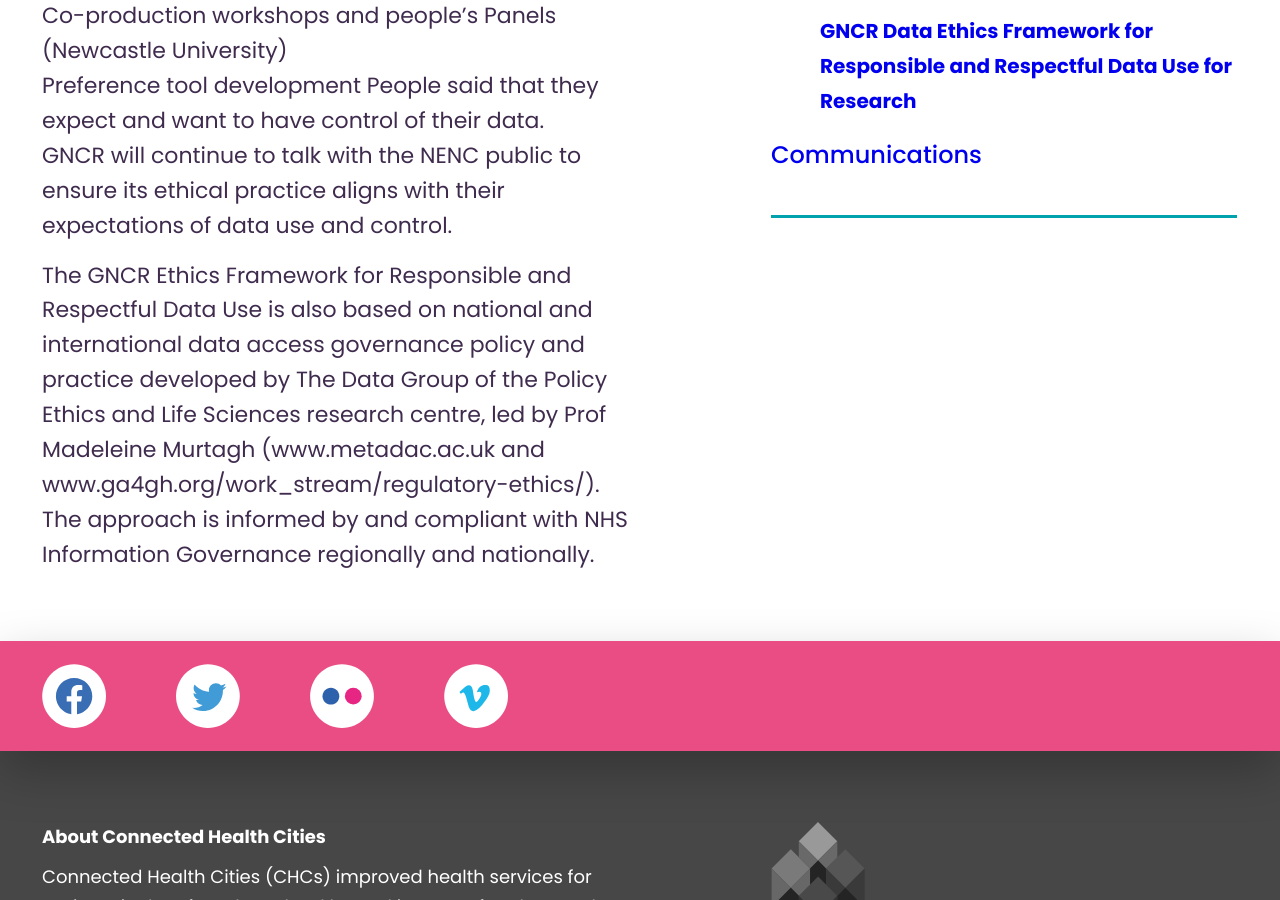
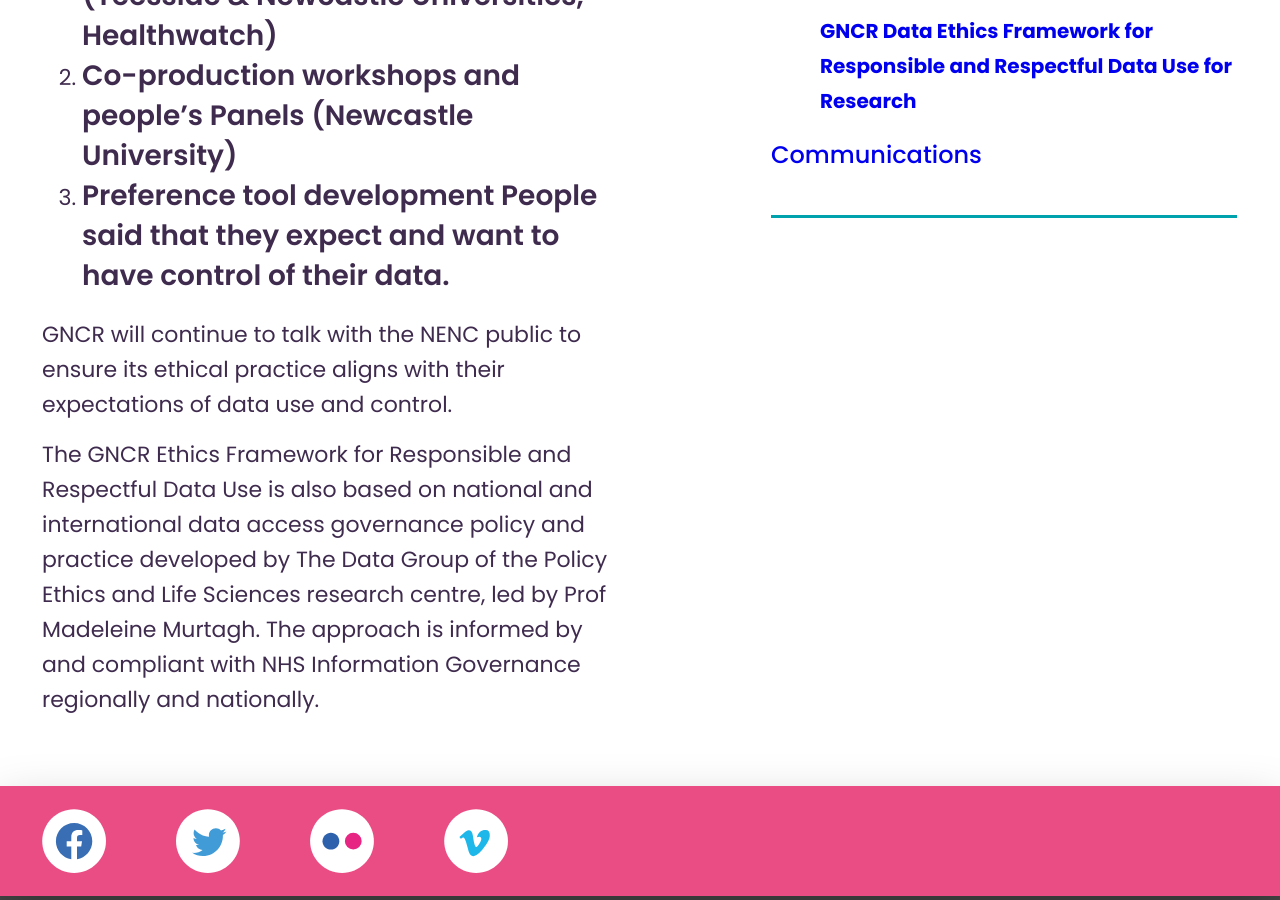
Before and after one commit to connectedhealthcities/connectedhealthcities, a Jekyll site: the page built from north-east-and-north-cumbria/public-engagement-and-ethics/gncr-data-ethics-framework-for-responsible-and-respectful-data-use-for-research.md, in a window 1280 px wide and 900 px high, scrolled down 1118 px. Built offline with Jekyll 4.4.1, drawn with Linux system fonts in a browser that asks for light colours; our own code applies the rules of GitHub Pages for plain Markdown files.

Commit message:
Update gncr-data-ethics-framework-for-responsible-and-respectful-data-use-for-research.md

```diff
--- a/north-east-and-north-cumbria/public-engagement-and-ethics/gncr-data-ethics-framework-for-responsible-and-respectful-data-use-for-research.md
+++ b/north-east-and-north-cumbria/public-engagement-and-ethics/gncr-data-ethics-framework-for-responsible-and-respectful-data-use-for-research.md
@@ -12,10 +12,13 @@ resources:
 Understanding public views about data sharing has been central in shaping the GNCR Ethics Framework.
 
 CHC NENC has undertaken a range of public engagement exercises and research with NENC publics.
-- Focus groups with people of NENC (Teesside & Newcastle Universities, Healthwatch)
-- Co-production workshops and people’s Panels (Newcastle University)
-- Preference tool development People said that they expect and want to have control of their data.
+
+1. Focus groups with people of NENC (Teesside & Newcastle Universities, Healthwatch)
+
+2. Co-production workshops and people’s Panels (Newcastle University)
+
+3. Preference tool development People said that they expect and want to have control of their data.
 
 GNCR will continue to talk with the NENC public to ensure its ethical practice aligns with their expectations of data use and control.
 
-The GNCR Ethics Framework for Responsible and Respectful Data Use is also based on national and international data access governance policy and practice developed by The Data Group of the Policy Ethics and Life Sciences research centre, led by Prof Madeleine Murtagh (www.metadac.ac.uk and www.ga4gh.org/work_stream/regulatory-ethics/). The approach is informed by and compliant with NHS Information Governance regionally and nationally.
+The GNCR Ethics Framework for Responsible and Respectful Data Use is also based on national and international data access governance policy and practice developed by The Data Group of the Policy Ethics and Life Sciences research centre, led by Prof Madeleine Murtagh. The approach is informed by and compliant with NHS Information Governance regionally and nationally.
```
